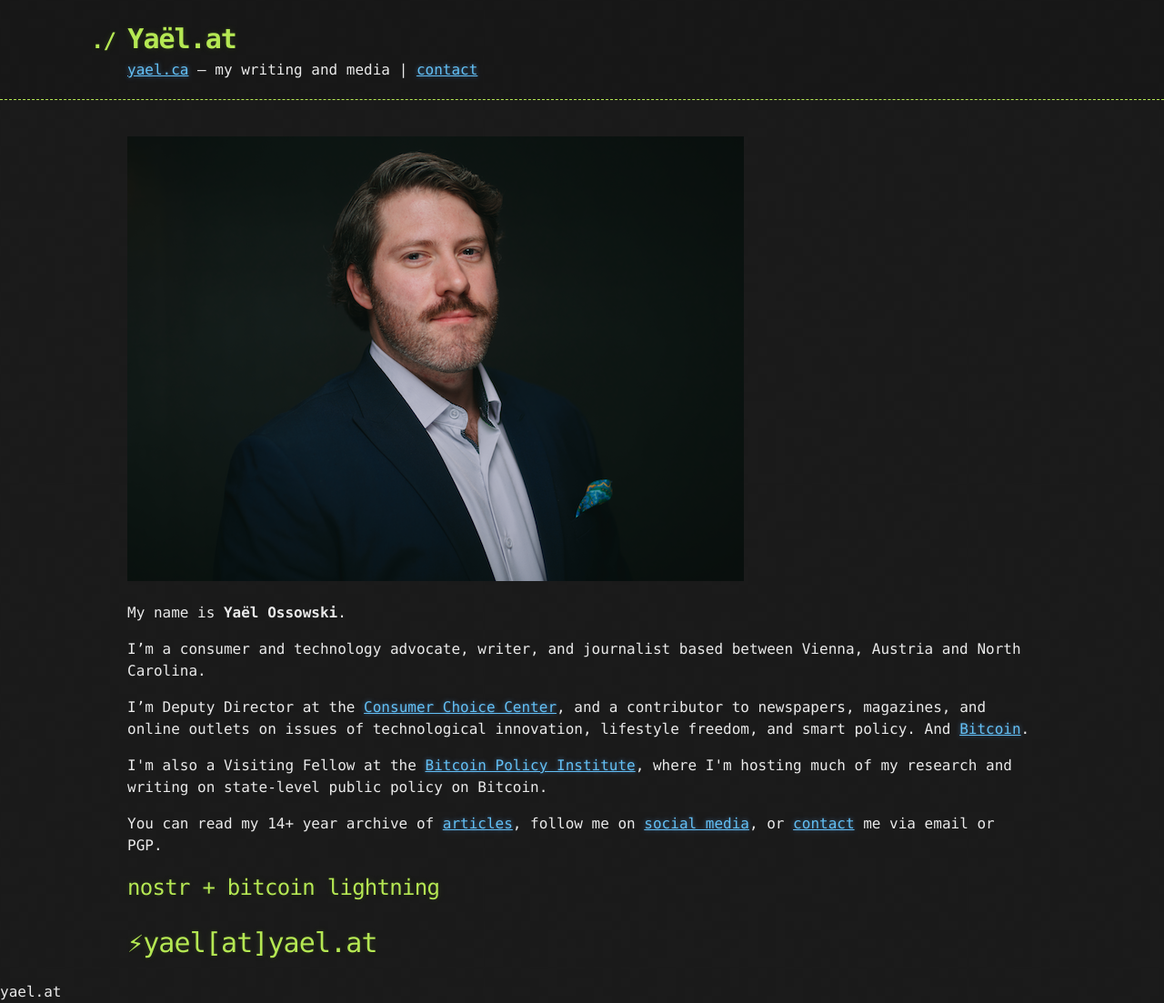
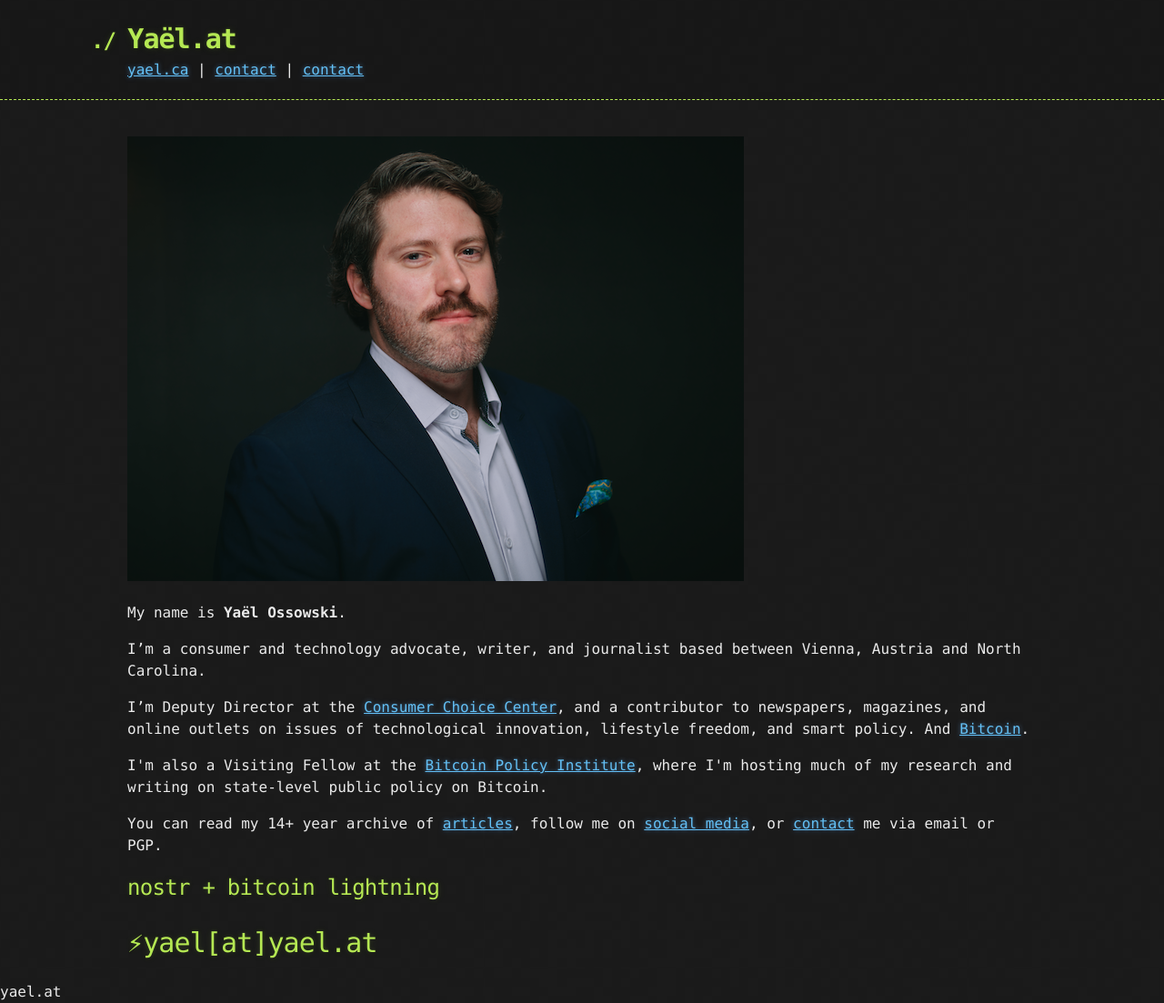
Before and after one commit to yaeloss/yaelat.github.io, a Jekyll site: the page built from index.md, in a window 1280 px wide. Shown: the whole page at 91% size. Built offline with Jekyll 4.4.1, drawn with Linux system fonts in a browser that asks for light colours.

Commit message:
double space

```diff
--- a/_layouts/default.html
+++ b/_layouts/default.html
@@ -17,7 +17,7 @@
         <a id="a-title" href="{{ '/' | relative_url }}">
           <h1>{{ site.title | default: site.github.repository_name }}</h1>
         </a>
-        <a href="https://yael.ca">yael.ca</a> – my writing and media | <a href="https://yael.ca/contact">contact</a>
+        <a href="https://yael.ca">yael.ca</a>  |  <a href="https://yael.ca/contact">contact</a>  |  <a href="https://yael.ca/contact">contact</a>
       </div>
     </header>
 
```
